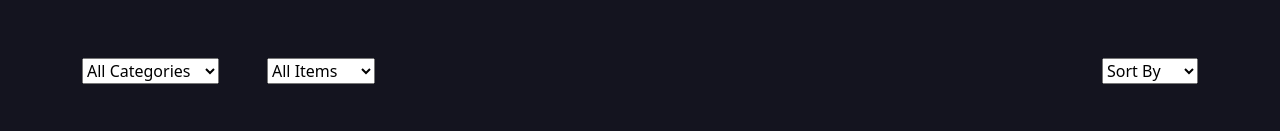
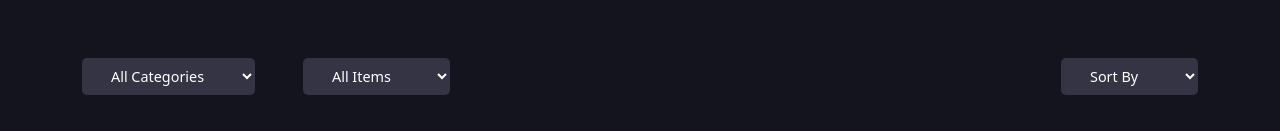
Before and after one commit to AlejoUfano/NFTs, a React (Create React App) app: page /market in a window 1280 px wide. Shown: the part 258-389 px from the top of the page. Built offline with nearby package versions, Linux system fonts and the light colour scheme.

Commit message:
Feat(Market) Style changes

```diff
--- a/src/pages/Market.jsx
+++ b/src/pages/Market.jsx
@@ -3,9 +3,19 @@ import CommonSection from '../components/UI/CommonSection/CommonSection'
 import { Container, Row, Col } from 'reactstrap'
 import { NFT__DATA } from '../assets/data/data'
 import NftCard from '../components/UI/NftCard/NftCard'
+import '../../src/styles/market.css'
 
 
 const Market = () => {
+  const handleCategory = () => {
+
+  }
+  const handleItems = () => {
+
+  }
+  const handleSort = () => {
+
+  }
   return (
     <>
       <CommonSection title='Marketplace'/>
@@ -18,7 +28,7 @@ const Market = () => {
                 <div className="filterLeft d-flex align-items-center gap-5">
 
                   <div className="allCaterogyFilter">
-                    <select>
+                    <select onChange={handleCategory}>
                       <option>All Categories</option>
                       <option value="art">Art</option>
                       <option value="music">Music</option>
@@ -29,7 +39,7 @@ const Market = () => {
                   </div>
 
                   <div className="allCaterogyFilter">
-                    <select>
+                    <select onChange={handleItems}>
                       <option>All Items</option>
                       <option value="single-item">Single Item</option>
                       <option value="bundle">Bundle</option>
@@ -40,7 +50,7 @@ const Market = () => {
 
                 <div className="filterRight">
 
-                  <select>
+                  <select onChange={handleSort}>
                     <option>Sort By</option>
                     <option value="high">High Rate</option>
                     <option value="mid">Mid Rate</option>\
--- /dev/null
+++ b/src/styles/market.css
@@ -0,0 +1,12 @@
+.allCaterogyFilter select,
+.allItemsFilter select,
+.filterRight select {
+    padding: 8px 25px;
+    font-size: 0.9rem;
+    color: #fff;
+    cursor: pointer;
+    border: none;
+    outline: none;
+    background: #343444;
+    border-radius: 5px;
+}
```
